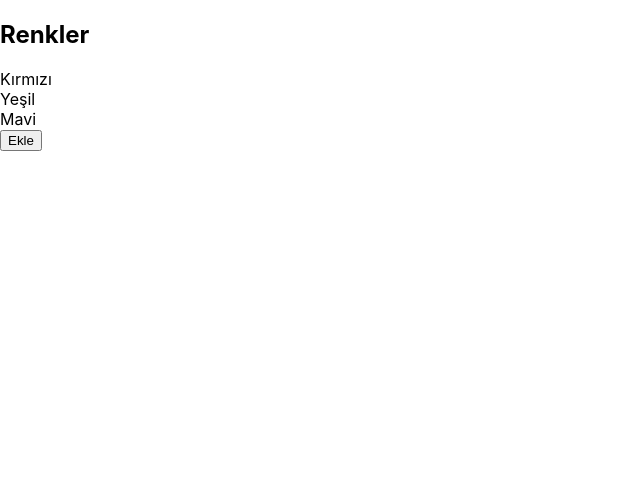
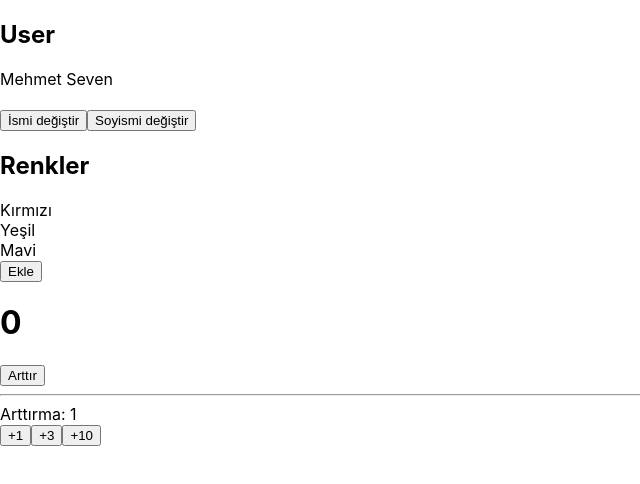
Before and after one commit to aygunbyr/hello-react, a React (Create React App) app: page / in a window 1280 px wide. Shown: the top 484 px of the page, without its empty margins (0-640 px from the left). Built offline with nearby package versions, Linux system fonts and the light colour scheme.

Commit message:
Previous state örnekleri işlendi

```diff
--- a/src/App.js
+++ b/src/App.js
@@ -1,14 +1,15 @@
-// import Counter from "./components/Counter";
+import Counter from "./components/Counter";
 // import Header from "./components/Header";
 // import Login from "./components/Login";
 import Colors from "./components/Colors";
-// import User from "./components/User";
+import User from "./components/User";
 
 function App() {
   return (
     <div className="App">
-      {/* <User /> */}
+      <User />
       <Colors />
+      <Counter />
     </div>
   );
 }
--- a/src/components/Colors.js
+++ b/src/components/Colors.js
@@ -4,7 +4,7 @@ function Colors() {
   const [colors, setColors] = useState(["Kırmızı", "Yeşil", "Mavi"]);
 
   const handleClick = () => {
-    setColors([...colors, "Gri"]);
+    setColors((prev) => [...prev, "Gri"]);
   };
 
   return (
--- a/src/components/Counter.js
+++ b/src/components/Counter.js
@@ -7,7 +7,7 @@ function Counter() {
   return (
     <div>
       <h1>{count}</h1>
-      <button onClick={() => setCount(count + amount)}>Arttır</button>
+      <button onClick={() => setCount((prev) => prev + amount)}>Arttır</button>
       <hr />
       <div>Arttırma: {amount}</div>
       <button onClick={() => setAmount(1)}>+1</button>
--- a/src/components/User.js
+++ b/src/components/User.js
@@ -9,10 +9,10 @@ function User() {
       <br />
       <br />
       <div>
-        <button onClick={() => setUser({ ...user, name: "Ahmet" })}>
+        <button onClick={() => setUser((prev) => ({ ...prev, name: "Ahmet" }))}>
           İsmi değiştir
         </button>
-        <button onClick={() => setUser({ ...user, surname: "Test Soyisim" })}>
+        <button onClick={() => setUser((prev) => ({ ...prev, surname: "Test Soyisim" }))}>
           Soyismi değiştir
         </button>
       </div>
```
